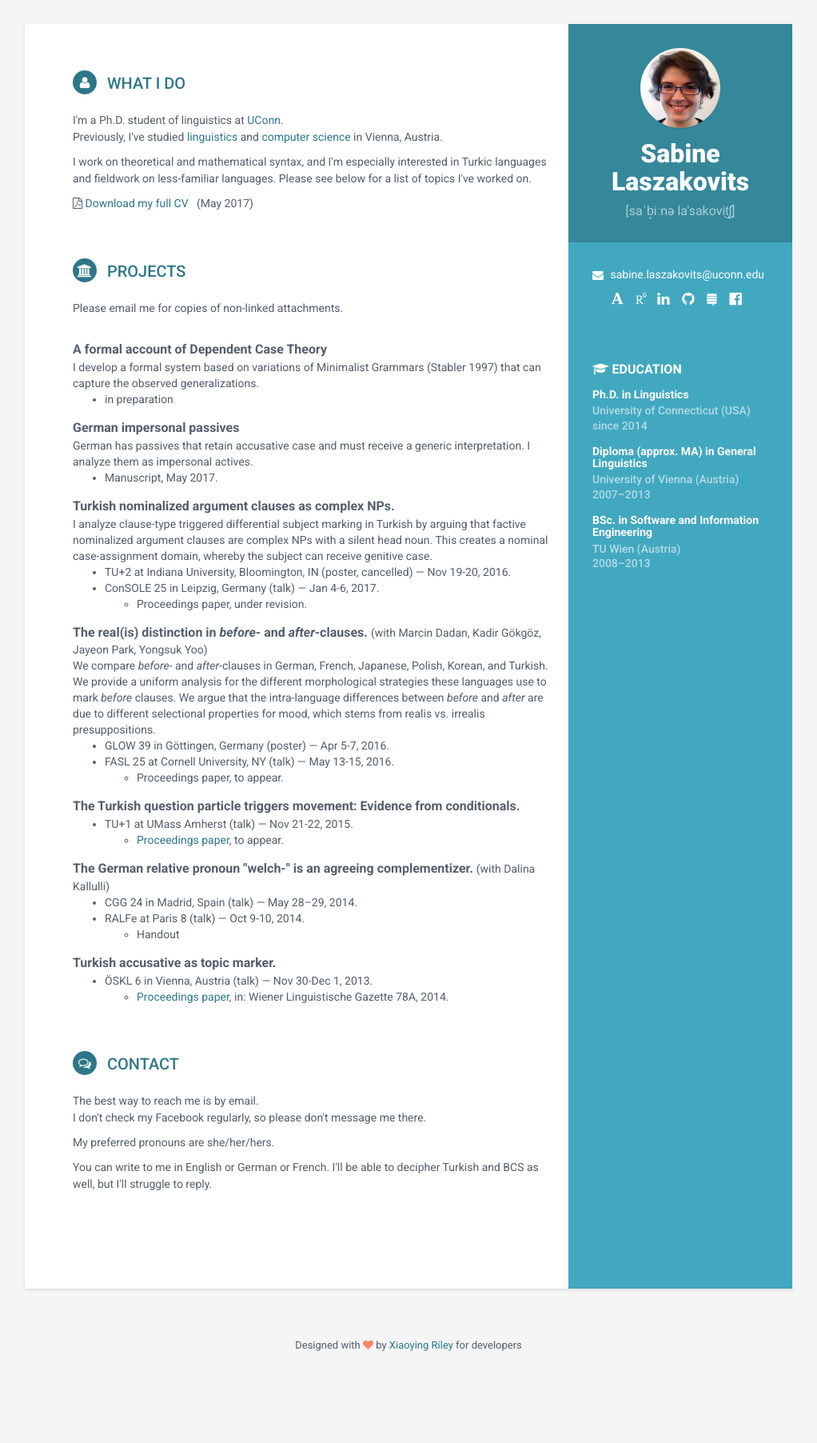
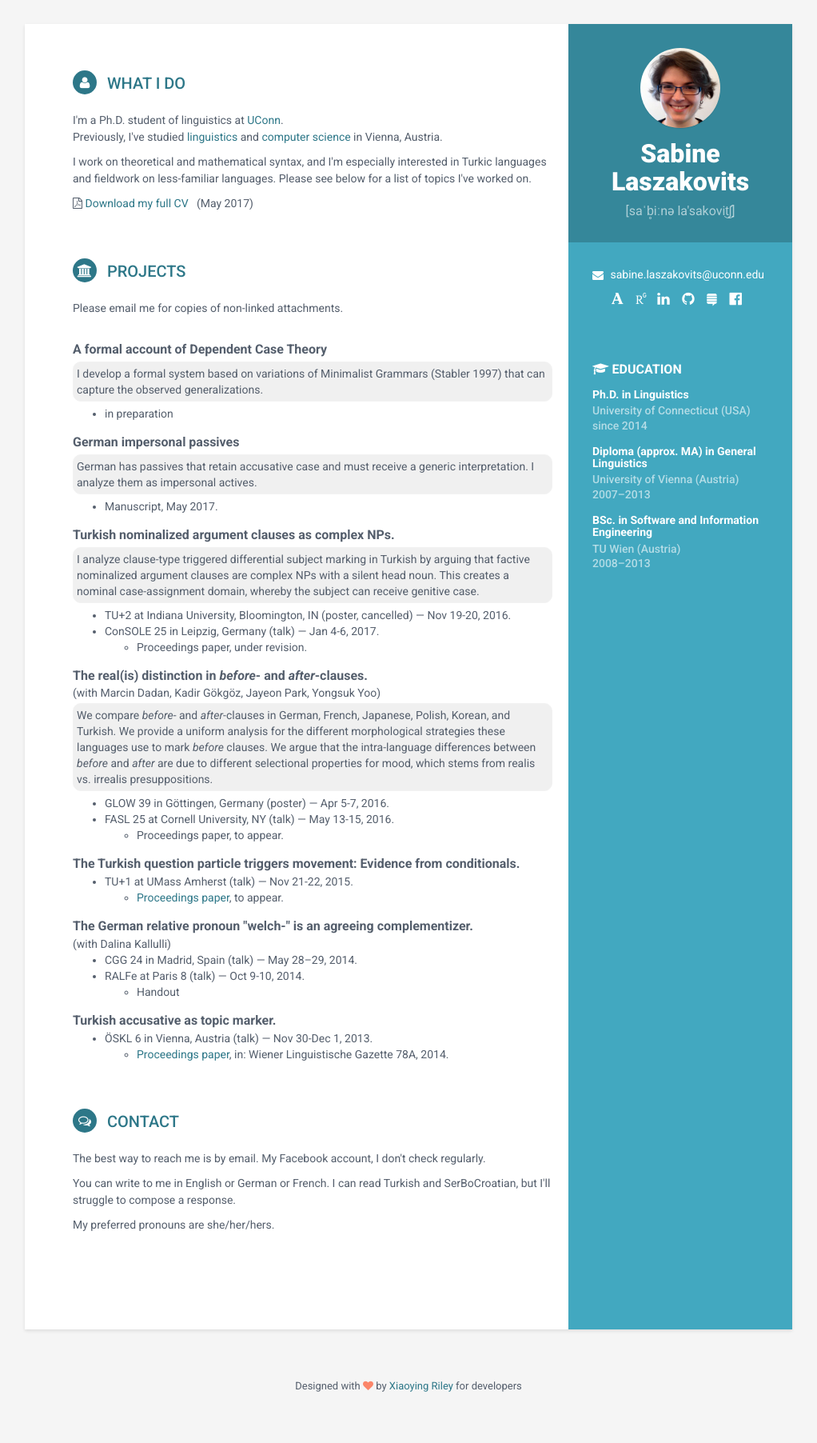
Before and after one commit to laszabine/laszabine.github.io, a Jekyll site: the page built from index.html, in a window 1280 px wide. Shown: the whole page at 80% size, without its empty margins (129-1151 px from the left). Built offline with Jekyll 4.4.1, drawn with Linux system fonts in a browser that asks for light colours; before the commit the page ends 1753 px from its top, so only the background shows below that.

Commit message:
fixed bg and spacing around project abstracts

```diff
--- a/_includes/contact.html
+++ b/_includes/contact.html
@@ -4,12 +4,12 @@
     Contact
   </h2>
   <div class="summary">
-    <p>The best way to reach me is by email. <br />
-      I don't check my Facebook regularly, so please don't message me there.
+    <p>The best way to reach me is by email.
+      My Facebook account, I don't check regularly.
+    </p>
+    <p>You can write to me in English or German or French.
+      I can read Turkish and SerBoCroatian, but I'll struggle to compose a response.
     </p>
     <p>My preferred pronouns are she/her/hers.</p>
-    <p>You can write to me in English or German or French.
-      I'll be able to decipher Turkish and BCS as well, but I'll struggle to reply.
-    </p>
   </div>
 </section>
--- a/_includes/projects.html
+++ b/_includes/projects.html
@@ -57,9 +57,9 @@
       <span class="project-title">
         The real(is) distinction in <i>before</i>- and <i>after</i>-clauses.
       </span>
-        <span class="project-coauthors">
+      <div class="project-coauthors">
         (with Marcin Dadan, Kadir G&ouml;kg&ouml;z, Jayeon Park, Yongsuk Yoo)
-         </span>
+      </div>
       <div class="project-abstract">
         We compare <i>before</i>- and <i>after</i>-clauses in German, French, Japanese, Polish, Korean, and Turkish.
         We provide a uniform analysis for the different morphological strategies these languages use to mark <i>before</i> clauses.
@@ -96,9 +96,9 @@
         <span class="project-title">
           The German relative pronoun &quot;welch-&quot; is an agreeing complementizer.
         </span>
-        <span class="project-coauthors">
+        <div class="project-coauthors">
            (with Dalina Kallulli)
-        </span>
+        </div>
         <ul>
           <li>CGG 24 in Madrid, Spain (talk) &mdash; May 28–29, 2014.</li>
           <li>RALFe at Paris 8 (talk) &mdash; Oct 9-10, 2014.
--- a/assets/css/styles-1-SL.css
+++ b/assets/css/styles-1-SL.css
@@ -227,6 +227,14 @@ p {
   margin-top: 0;
   margin-bottom: 5px;
 }
+.main-wrapper .project-abstract {
+  margin-top: 3px;
+  margin-bottom: 5px;
+  border:1px solid #f2f2f2;
+  border-radius: 10px;
+  padding: 4px;
+  background-color: #f0f0f0;
+}
 .main-wrapper .projects-section .intro {
   margin-bottom: 30px;
 }
```
Lines whose indentation alone changed are shown as unchanged.
